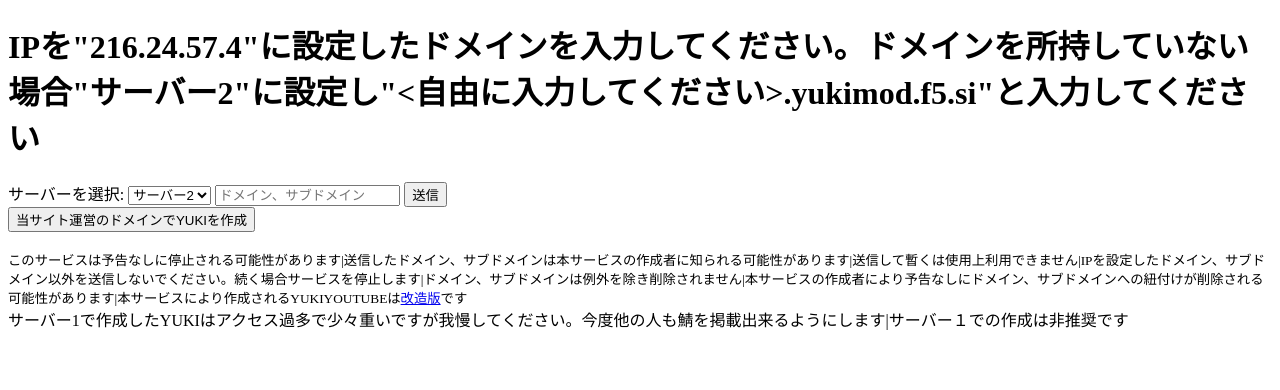
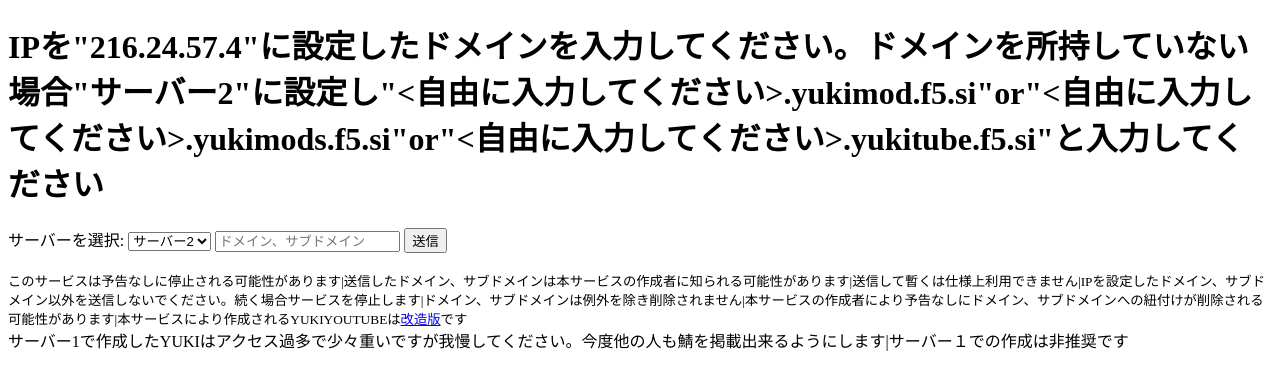
Before and after one commit to ztttas1-project/yukicreate, a Flask app: page / in a window 1280 px wide. Shown: the top 390 px of the page. Run offline with Flask 3, Linux system fonts and the light colour scheme.

Commit message:
Update index.html

```diff
--- a/templates/index.html
+++ b/templates/index.html
@@ -6,7 +6,7 @@
     <title>yukideploy</title>
 </head>
 <body>
-    <h1>IPを"216.24.57.4"に設定したドメインを入力してください。ドメインを所持していない場合"サーバー2"に設定し"<自由に入力してください>.yukimod.f5.si"と入力してください</h1>
+    <h1>IPを"216.24.57.4"に設定したドメインを入力してください。ドメインを所持していない場合"サーバー2"に設定し"<自由に入力してください>.yukimod.f5.si"or"<自由に入力してください>.yukimods.f5.si"or"<自由に入力してください>.yukitube.f5.si"と入力してください</h1>
     <form action="/submit" method="post">
     <label for="server">サーバーを選択:</label>
     <select name="server" required>
@@ -14,16 +14,15 @@
         <option value="2">サーバー2</option>
         <option value="3">サーバー3</option>
         <option value="4">サーバー4</option>
+        <option value="5">サーバー5</option>
+        <option value="6">サーバー6</option>
         <option value="1">サーバー1</option>
     </select>
     <input type="text" name="domain" required placeholder="ドメイン、サブドメイン">
     <button type="submit">送信</button>
     </form>
-    <form action="/submit2" method="post">
-    <button type="submit">当サイト運営のドメインでYUKIを作成</button>
-    </form>
 
-    <br><small>このサービスは予告なしに停止される可能性があります|送信したドメイン、サブドメインは本サービスの作成者に知られる可能性があります|送信して暫くは使用上利用できません|IPを設定したドメイン、サブドメイン以外を送信しないでください。続く場合サービスを停止します|ドメイン、サブドメインは例外を除き削除されません|本サービスの作成者により予告なしにドメイン、サブドメインへの紐付けが削除される可能性があります|本サービスにより作成されるYUKIYOUTUBEは<a href="https://github.com/Skype-Github/YUKI-GOD">改造版</a>です</small><br>
+    <br><small>このサービスは予告なしに停止される可能性があります|送信したドメイン、サブドメインは本サービスの作成者に知られる可能性があります|送信して暫くは仕様上利用できません|IPを設定したドメイン、サブドメイン以外を送信しないでください。続く場合サービスを停止します|ドメイン、サブドメインは例外を除き削除されません|本サービスの作成者により予告なしにドメイン、サブドメインへの紐付けが削除される可能性があります|本サービスにより作成されるYUKIYOUTUBEは<a href="https://github.com/Skype-Github/YUKI-GOD">改造版</a>です</small><br>
     サーバー1で作成したYUKIはアクセス過多で少々重いですが我慢してください。今度他の人も鯖を掲載出来るようにします|サーバー１での作成は非推奨です
 </body>
 </html>
```
